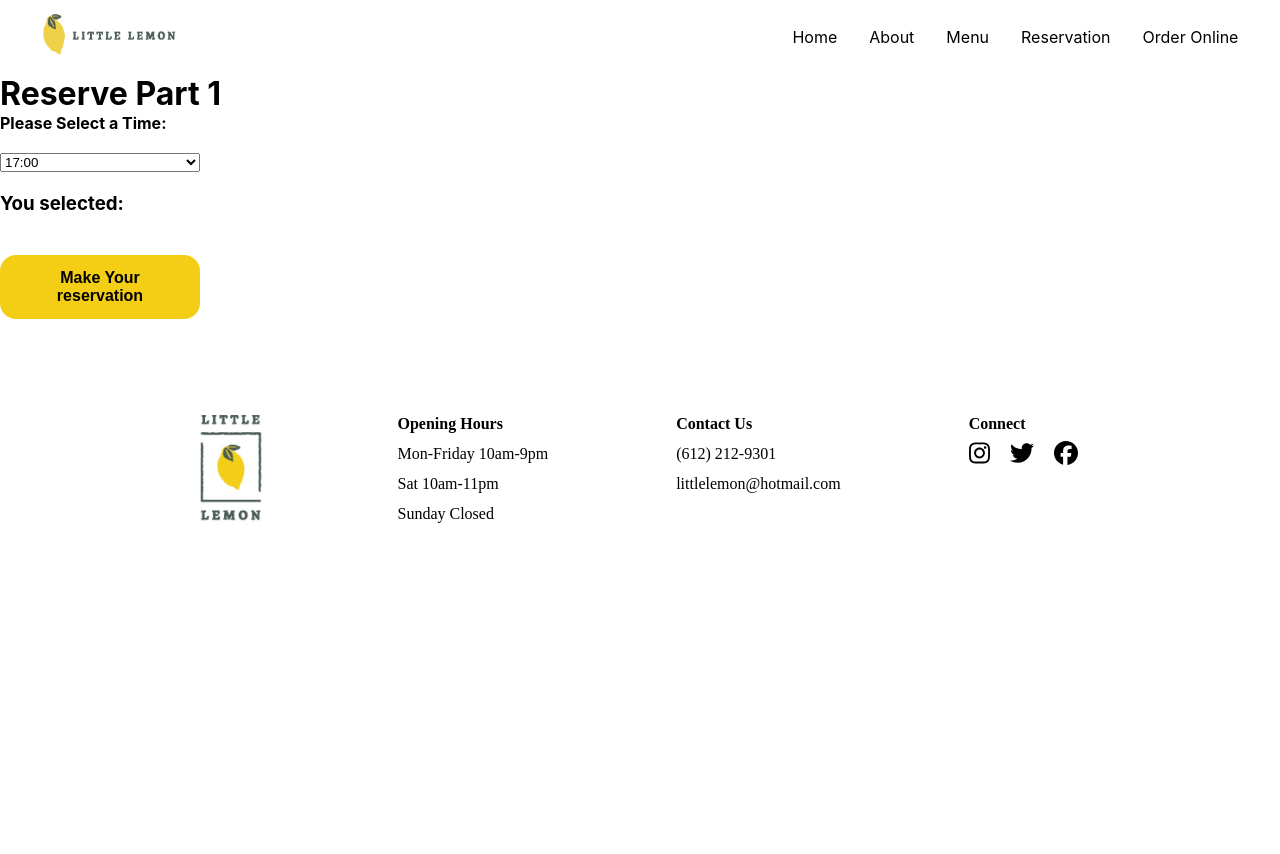
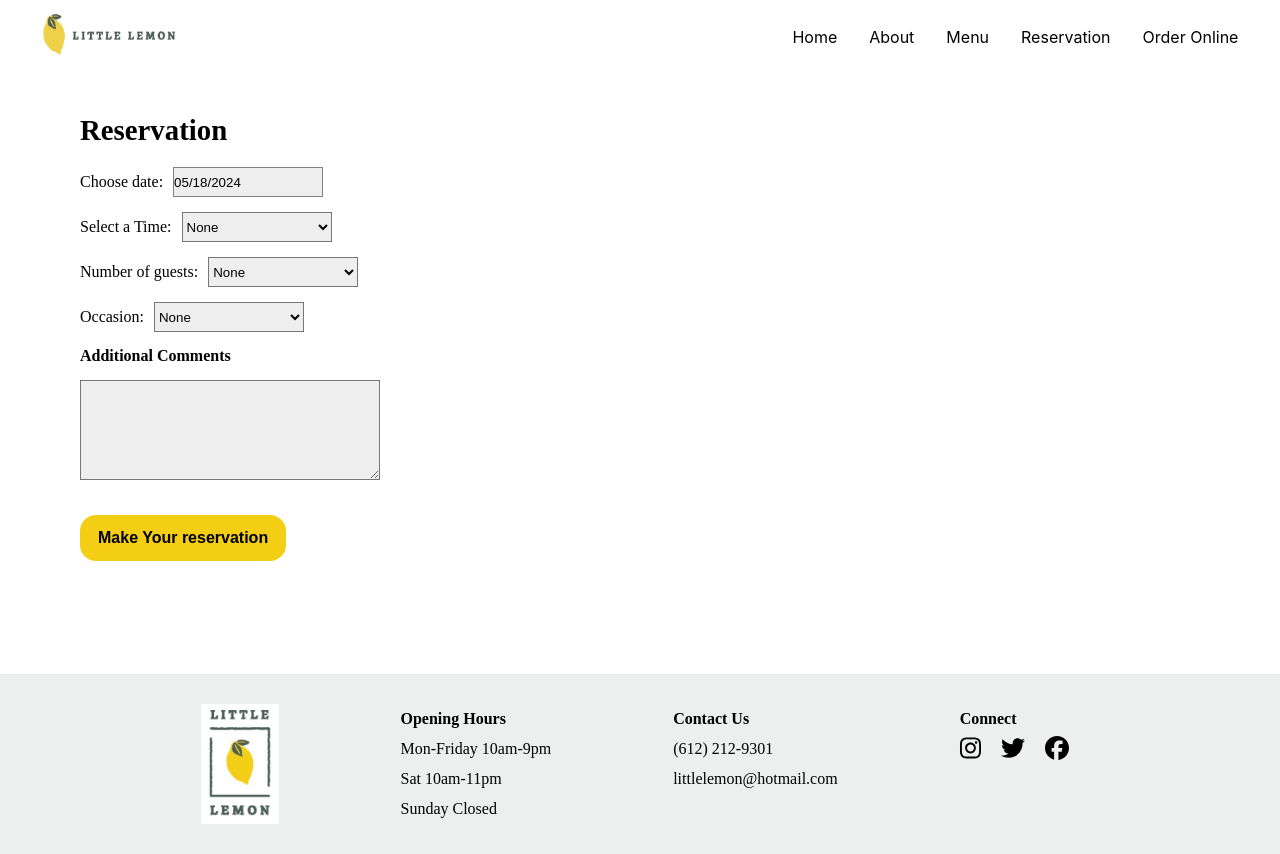
Before and after one commit to Mohamed-Ahlam/BookingLittleLemon-react, a React (Create React App) app: page /booking in a window 1280 px wide. Before the commit the page ends 800 px from the top, so only its background shows below. Built offline with nearby package versions, Linux system fonts and the light colour scheme; the HTML template or start-up script is replaced by a standard one.

Commit message:
did booking form and confirmation page

```diff
--- a/src/App.css
+++ b/src/App.css
@@ -257,8 +257,8 @@ font-weight: bolder;
 
                                         /* footer */
 .footer{
-  margin-top:70px;
-  margin-bottom:30px;
+  /* margin-top:70px; */
+  padding:30px;
 
   /* position: absolute;
   bottom: 0; */
@@ -272,6 +272,8 @@ font-weight: bolder;
   font-size: 1rem;
   font-family: Markazi;
   font-weight: 100;
+
+  background-color: #EDEFEE;
 }
 .footer > *{
   line-height: 30px;
@@ -279,6 +281,56 @@ font-weight: bolder;
 .footer img{
   max-width: 100%;
   height: 120px;
+}
+
+
+                                  /* Booking form */
+
+.bookingForm{
+display: flex;
+flex-direction: column;
+/* align-items: center; */
+
+margin-left: 80px;
+margin-top: 40px;
+height: 70vh;
+}
+.bookingForm h1{
+  margin-bottom: 20px;
+  font-family: Markazi;
+  font-size: 1.8rem;
+}
+form{
+display: flex;
+flex-direction: column;
+align-items: start;
+row-gap: 15px;
+}
+
+select{
+  height: 30px;
+  width: 150px;
+  background-color: #EEEEEE;
+}
+.date {
+  height: 30px;
+  width: 150px;
+  background-color: #EEEEEE;
+  border: 1px solid gray;
+}
+
+div label{
+  margin-right: 10px;
+  font-family: Karla;
+  font-weight: 500;
+}
+.comfirm{
+  height: 70vh;
+text-align: center;
+margin-top: 5%;
+}
+.comfirm span{
+  color: blue;
 }
 
   @media screen and (max-width: 768px){
--- a/src/App.js
+++ b/src/App.js
@@ -4,6 +4,7 @@ import Nav from './components/Nav';
 import Homepage from './components/Homepage';
 import BookingPage from "./components/BookingPage";
 import Footer from './components/Footer';
+import ConfirmedBooking from './components/ConfirmedBooking';
 import { useState, useReducer } from "react";
 
 
@@ -44,6 +45,7 @@ function App() {
           <Route path='/' exact element={<Homepage/>}/>
           {/* <Route path='/booking' exact element={<BookingPage availableTimes={availableTimes}/>}/> */}
           <Route path='/booking' exact element={<BookingPage />}/>
+          <Route path='/confirmation' exact element={<ConfirmedBooking/>}/>
 
           </Routes>
         <Footer/>
--- a/src/components/BookingForm.js
+++ b/src/components/BookingForm.js
@@ -2,6 +2,8 @@ import React from "react";
 import DatePicker from "react-datepicker";
 import "react-datepicker/dist/react-datepicker.css";
 import Button from "./Button"
+import ConfirmedBooking from "./ConfirmedBooking";
+import { Link } from "react-router-dom";
 
 import { useState } from "react";
 
@@ -18,7 +20,6 @@ function BookingForm(){
         const [guestData, setGuestData] = useState(undefined);
 
         const [occasionData, setOccasionData] = useState(undefined);
-
 
     // data
     const availableTimes =[
@@ -54,27 +55,32 @@ function BookingForm(){
         setOccasionData(event.target.value);
     };
 
-
     return(
         <div className="bookingForm">
-            <h1>Reserve Part 1</h1>
+            <h1>Reservation</h1>
         {/* <form> */}
-        <form style={{display: "grid", maxWidth: "200px", gap: "20px"}}>
-            {/* <label htmlFor="theDate">
-                    <b>Choose date</b>
+        <form>
+            <div className="userInput">
+            <label htmlFor="theDate">
+                    Choose date:
             </label>
             <DatePicker
                     label="Controlled picker"
                     selected={startDate}
                     onChange={(newValue) => setStartDate(newValue)}
-                    className="w3-input w3-border"
+                    className="date"
                     id="theDate"
-            /> */}
+                    style={{height: "30px", width: "200px", backgroundColor: "#EEEEEE"}}
+            />
+            </div>
 
+            <div className="userInput">
             <label htmlFor="time">
-                    <b>Please Select a Time:</b>
+                                Select a Time:
                         </label>
                         <select onChange={timeOptionsHandler} >
+                            <option>None</option>
+
                                 {availableTimes.map(option => {
                                     return (
                                         <option value={option.value}>
@@ -83,13 +89,15 @@ function BookingForm(){
                                     );
                                 })}
                         </select>
-            <h3>You selected: {timeData} </h3>
+                        {/* <h3>You selected: {timeData} </h3> */}
+            </div>
 
-            {/* <label htmlFor="time">
-                    <b>Number of guests</b>
+                    <div className="userInput">
+                            <label>
+                                        Number of guests:
                                 </label>
                                 <select onChange={numberOfGuestChangeHandler}>
-                <option>Please choose one option</option>
+                                    <option>None</option>
                                     {numberOfGuestOption.map((option, index) => {
                                         return (
                                             <option value={option} key={index}>
@@ -98,13 +106,13 @@ function BookingForm(){
                                         );
                                     })}
                                 </select>
-            <h3>You selected: {guestData} </h3>
-
-            <label htmlFor="time">
-                    <b>Occasion</b>
+                                {/* <h3>You selected: {guestData} </h3> */}
+                    </div>
+            <div className="userInput">
+            <label > Occasion:
             </label>
                         <select onChange={occasionChangeHandler}>
-                <option>Please choose one option</option>
+                            <option>None</option>
                             {occasionOption.map((option, index) => {
                                 return (
                                     <option value={option} key={index}>
@@ -113,14 +121,20 @@ function BookingForm(){
                                 );
                             })}
                         </select>
-            <h3>You selected: {occasionData} </h3> */}
+                        {/* <h3>You selected: {occasionData} </h3> */}
+            </div>
 
-{/* <label htmlFor="msg" className='content-text w3-text-blue'>
-                <b>Input Announcement Message</b>
+
+
+                <label>
+                <b>Additional Comments</b>
                 </label>
-              <textarea className="w3-input w3-border" type="text" id="msg" name="announcement" value={formData.announcement} onChange={handleChange} placeholder="Write an announcement.." style={{height:"100px"}}></textarea> */}
+              {/* <textarea className="w3-input w3-border" type="text" id="msg" name="announcement" value={formData.announcement} onChange={handleChange} placeholder="Write an announcement.." style={{height:"100px"}}></textarea> */}
+              <textarea type="text" style={{height:"100px", width: "300px",backgroundColor: "#EEEEEE"}}></textarea>
 
+        <Link to="/confirmation">
         <Button input="Make Your reservation"/>
+        </Link>
 
         </form>
         </div>
--- /dev/null
+++ b/src/components/ConfirmedBooking.js
@@ -0,0 +1,15 @@
+import React from "react";
+
+const ConfirmedBooking = () => {
+    return(
+        <div className="comfirm">
+            <div>
+            <h1>Booking has been <span>confirmed!</span>
+        </h1>
+            </div>
+        </div>
+
+    )
+}
+
+export default ConfirmedBooking;
```
Also changed, not shown: src/hold.txt. Lines whose indentation alone changed are shown as unchanged.
